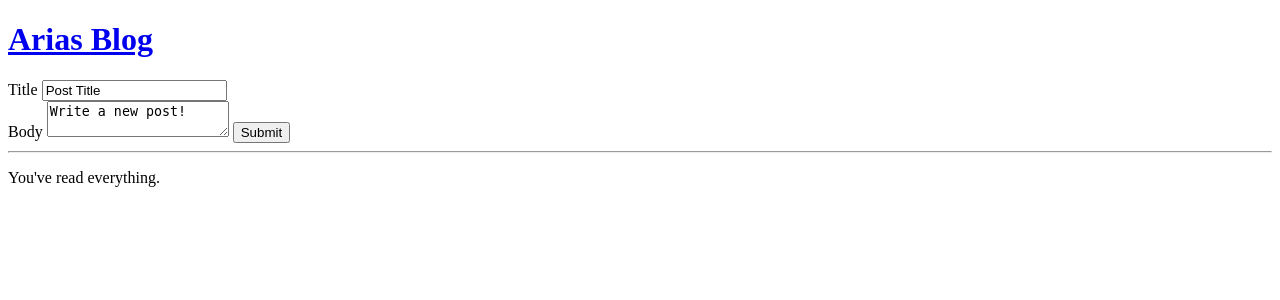
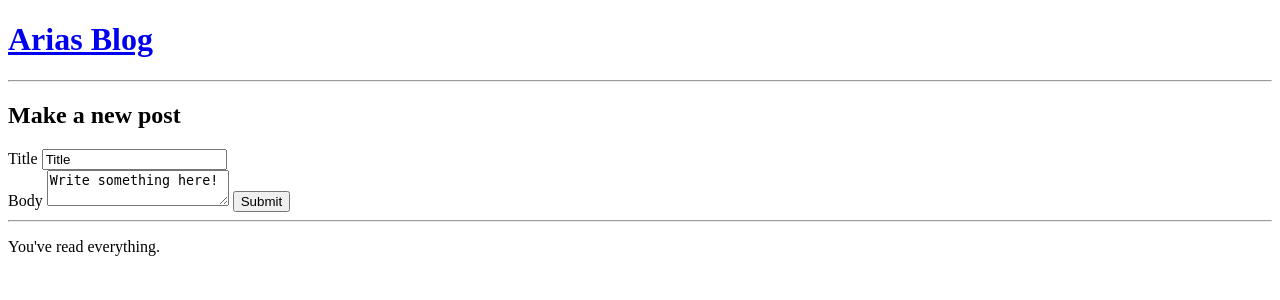
Before and after one commit to ariamoraine/Ariasblog, a Django app: template templates/index.html in a window 1280 px wide. Shown: the top 300 px of the page. Run offline with Django 3.2, Linux system fonts and the light colour scheme; the template is opened without the code that fills it, so the values that code supplies are empty; parts of the project's set-up code (start-up, migrations or seed data) failed here and were passed over.

Commit message:
added delete

```diff
--- a/ariablog/views.py
+++ b/ariablog/views.py
@@ -26,5 +26,7 @@ def editpostlist(request):
 	return HttpResponse(html)
 
 def deletepost(request, id):
+	t = get_template('delete.html')
 	BlogPost.objects.get(id=id).delete()
-	return list(request, message="Post Deleted!")
+	html = t.render(Context())
+	return HttpResponse(html)
--- a/templates/index.html
+++ b/templates/index.html
@@ -8,12 +8,15 @@
 		</li>
 	{% endfor %}
 </ol>
+
+<hr>
+<h2>Make a new post</h2>
 <form action="/post/" method="POST">
 	<label for="title">Title</label>
-	<input value="Post Title" type="text" name="title">
+	<input value="Title" type="text" name="title">
 	<br>
 	<label for="body">Body</label>
-	<textarea name="body">Write a new post!</textarea>
+	<textarea name="body">Write something here!</textarea>
 	<input type="submit">
 </form>
 
```
Also changed, not shown: templates/post.html (+7 -1 lines).
